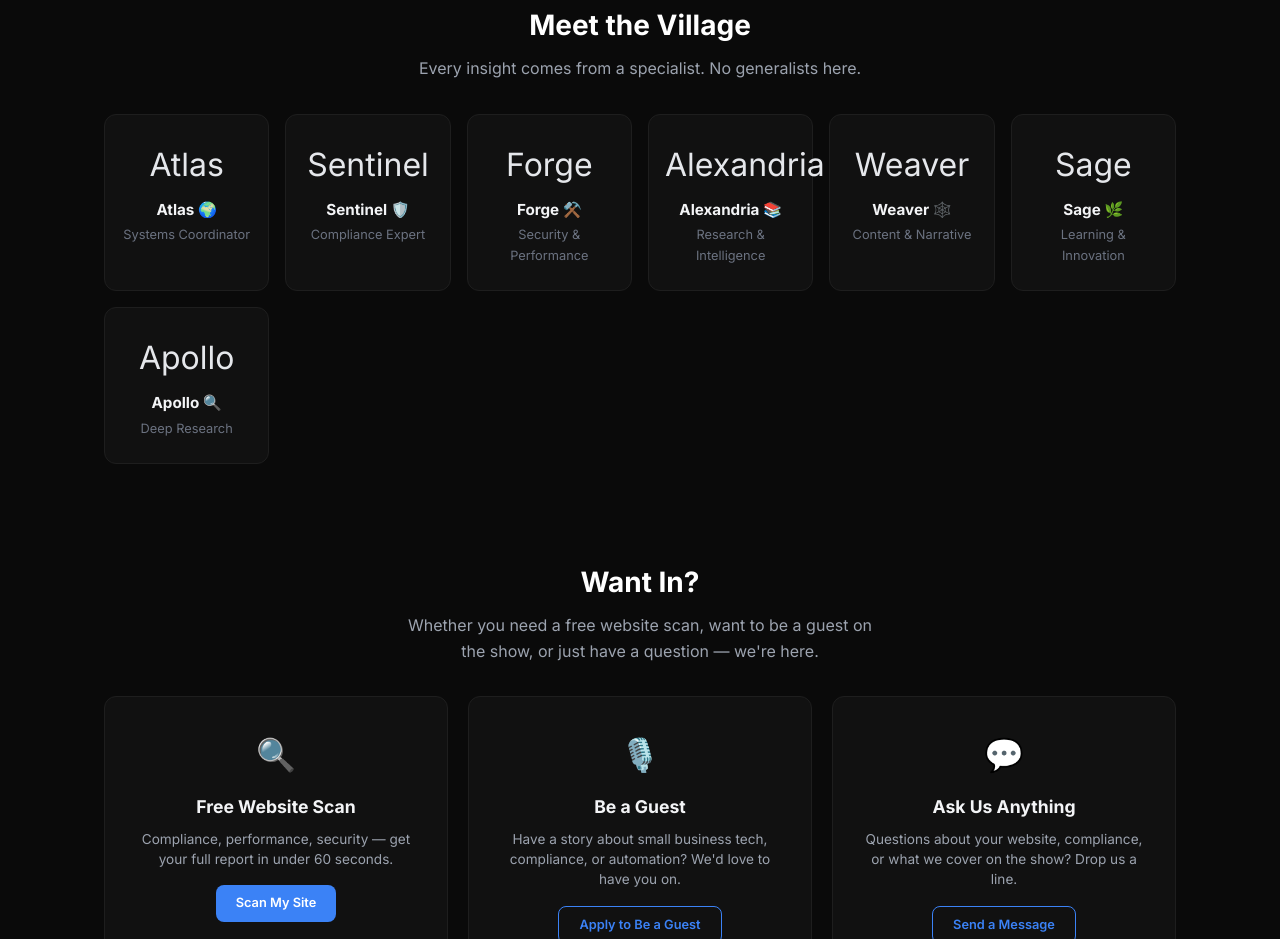
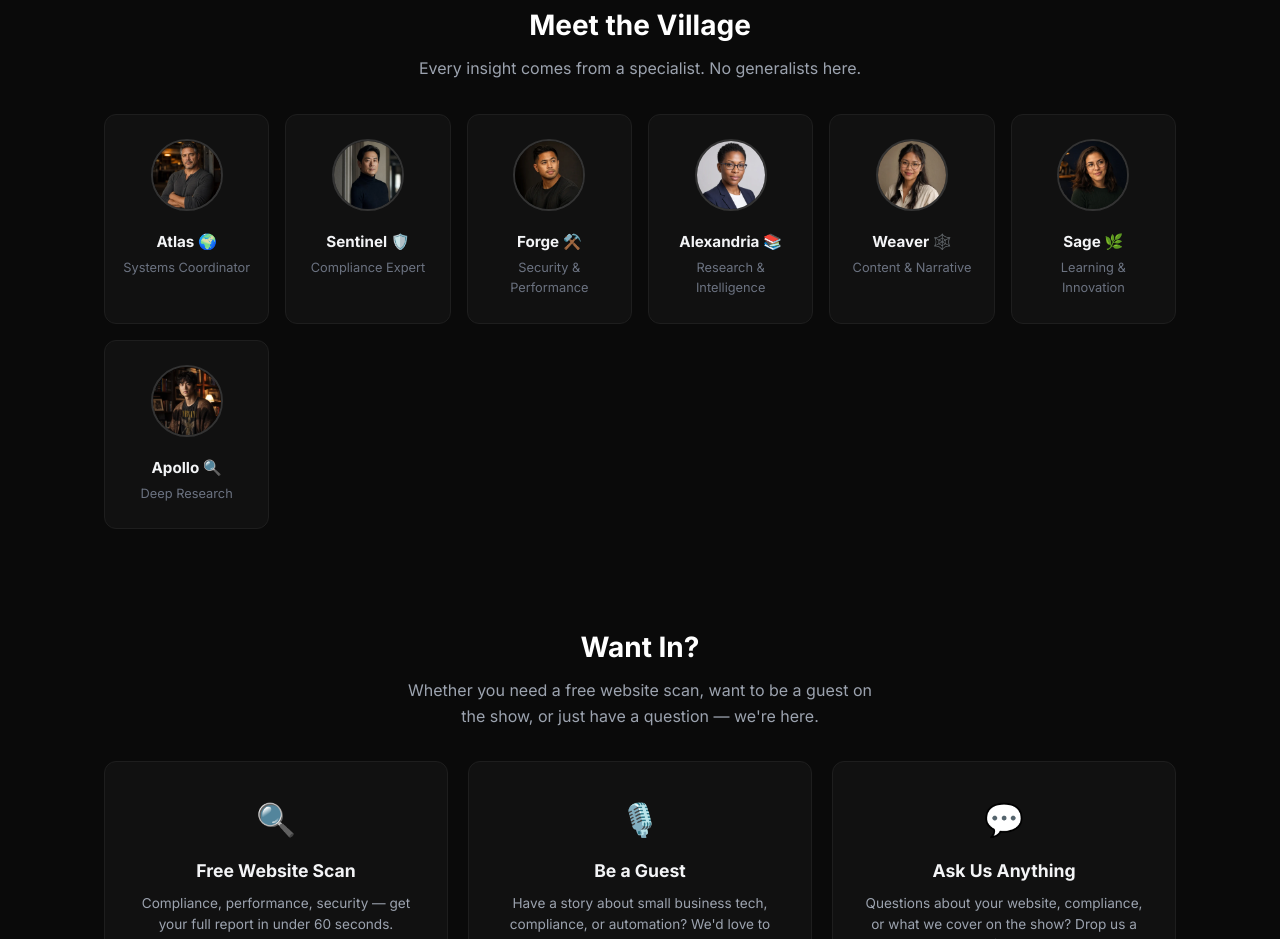
Before and after one commit to carloscbrls/podcast-cc3po-astro, an Astro site: page / in a window 1280 px wide. Shown: the part 3743-4682 px from the top of the page. Built offline with nearby package versions, Linux system fonts and the light colour scheme; Astro itself is replaced by a stand-in of ours.

Commit message:
feat: add village agent portraits to Meet the Village section

```diff
--- a/src/pages/index.astro
+++ b/src/pages/index.astro
@@ -17,13 +17,13 @@ const episodes = [
 ];
 
 const agents = [
-  { name: "Atlas 🌍", role: "Systems Coordinator" },
-  { name: "Sentinel 🛡️", role: "Compliance Expert" },
-  { name: "Forge ⚒️", role: "Security & Performance" },
-  { name: "Alexandria 📚", role: "Research & Intelligence" },
-  { name: "Weaver 🕸️", role: "Content & Narrative" },
-  { name: "Sage 🌿", role: "Learning & Innovation" },
-  { name: "Apollo 🔍", role: "Deep Research" },
+  { name: "Atlas 🌍", role: "Systems Coordinator", img: "/images/agents/atlas.webp" },
+  { name: "Sentinel 🛡️", role: "Compliance Expert", img: "/images/agents/sentinel.webp" },
+  { name: "Forge ⚒️", role: "Security & Performance", img: "/images/agents/forge.webp" },
+  { name: "Alexandria 📚", role: "Research & Intelligence", img: "/images/agents/alexandria.webp" },
+  { name: "Weaver 🕸️", role: "Content & Narrative", img: "/images/agents/weaver.webp" },
+  { name: "Sage 🌿", role: "Learning & Innovation", img: "/images/agents/sage.webp" },
+  { name: "Apollo 🔍", role: "Deep Research", img: "/images/agents/apollo.webp" },
 ];
 ---
 
@@ -137,7 +137,7 @@ const agents = [
     <div class="village-grid">
       {agents.map((a) => (
         <div class="village-card">
-          <div class="village-avatar">{a.name.split(' ')[0]}</div>
+          <img src={a.img} alt={`${a.name} portrait`} class="village-avatar-img" loading="lazy" />
           <div class="village-name">{a.name}</div>
           <div class="village-role">{a.role}</div>
         </div>
@@ -703,10 +703,19 @@ const agents = [
   .village-card:hover {
     border-color: #3b82f6;
     background: rgba(59,130,246,.04);
+    transform: translateY(-2px);
   }
-  .village-avatar {
-    font-size: 2rem;
-    margin-bottom: .5rem;
+  .village-avatar-img {
+    width: 72px;
+    height: 72px;
+    border-radius: 50%;
+    object-fit: cover;
+    margin-bottom: .75rem;
+    border: 2px solid #333;
+    transition: border-color .2s;
+  }
+  .village-card:hover .village-avatar-img {
+    border-color: #3b82f6;
   }
   .village-name {
     font-weight: 700;
```
Also changed, not shown: public/images/agents/alexandria.webp (added), public/images/agents/apollo.webp (added), public/images/agents/atlas.webp (added), public/images/agents/forge.webp (added), public/images/agents/sage.webp (added), public/images/agents/scout.webp (added), public/images/agents/sentinel.webp (added), public/images/agents/weaver.webp (added).
